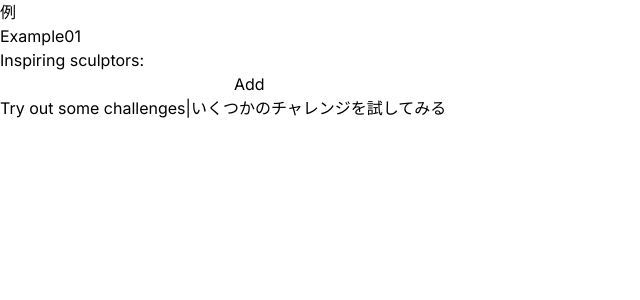
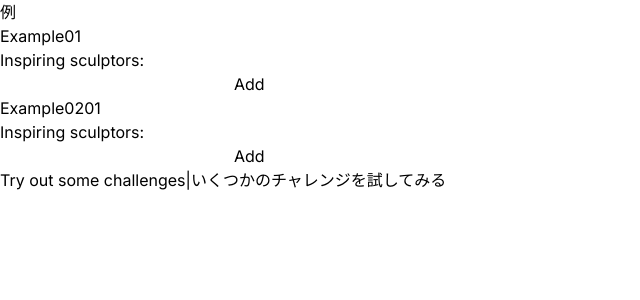
Before and after one commit to ai-biz20-sasaki/learn-react, a Next.js app: page /adding-interactivity/updating-arrays-in-state in a window 1280 px wide. Shown: the top 300 px of the page, without its empty margins (0-640 px from the left). Built offline with nearby package versions, Linux system fonts and the light colour scheme.

Commit message:
Add adding-interactivity/updating-arrays-in-state/example0201

```diff
--- /dev/null
+++ b/src/app/adding-interactivity/updating-arrays-in-state/example0201.tsx
@@ -0,0 +1,30 @@
+"use client"
+import { useState } from 'react';
+
+let nextId = 0;
+
+export default function List() {
+  const [name, setName] = useState('');
+  const [artists, setArtists] = useState([]);
+
+  return (
+    <>
+      <h1>Inspiring sculptors:</h1>
+      <input
+        value={name}
+        onChange={e => setName(e.target.value)}
+      />
+      <button onClick={() => {
+        setArtists([
+          ...artists,
+          { id: nextId++, name: name }
+        ]);
+      }}>Add</button>
+      <ul>
+        {artists.map(artist => (
+          <li key={artist.id}>{artist.name}</li>
+        ))}
+      </ul>
+    </>
+  );
+}
--- a/src/app/adding-interactivity/updating-arrays-in-state/page.tsx
+++ b/src/app/adding-interactivity/updating-arrays-in-state/page.tsx
@@ -2,7 +2,7 @@
 //https://react.dev/learn/updating-arrays-in-state
 import Link from 'next/link'
 import Example01 from './example01'
-//import Example02 from './example02'
+import Example0201 from './example0201'
 //import Example03 from './example03'
 //import Example04 from './example04'
 //import Example05 from './example05'
@@ -25,6 +25,8 @@ export default function Page() {
       </h2>
       <h3>Example01</h3>
       <Example01 />
+      <h3>Example0201</h3>
+      <Example0201 />
       <h2>
         <a
           className=""
```
